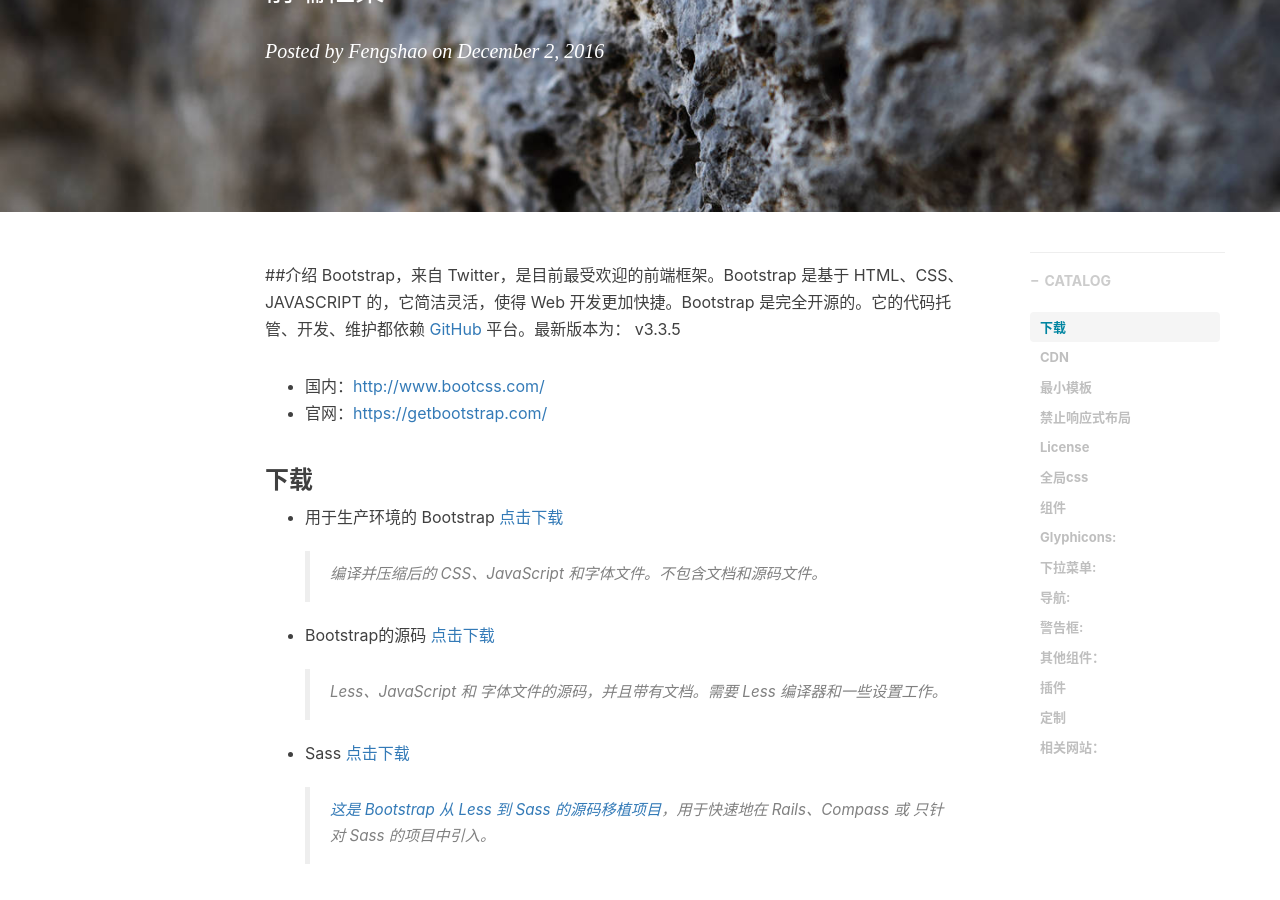
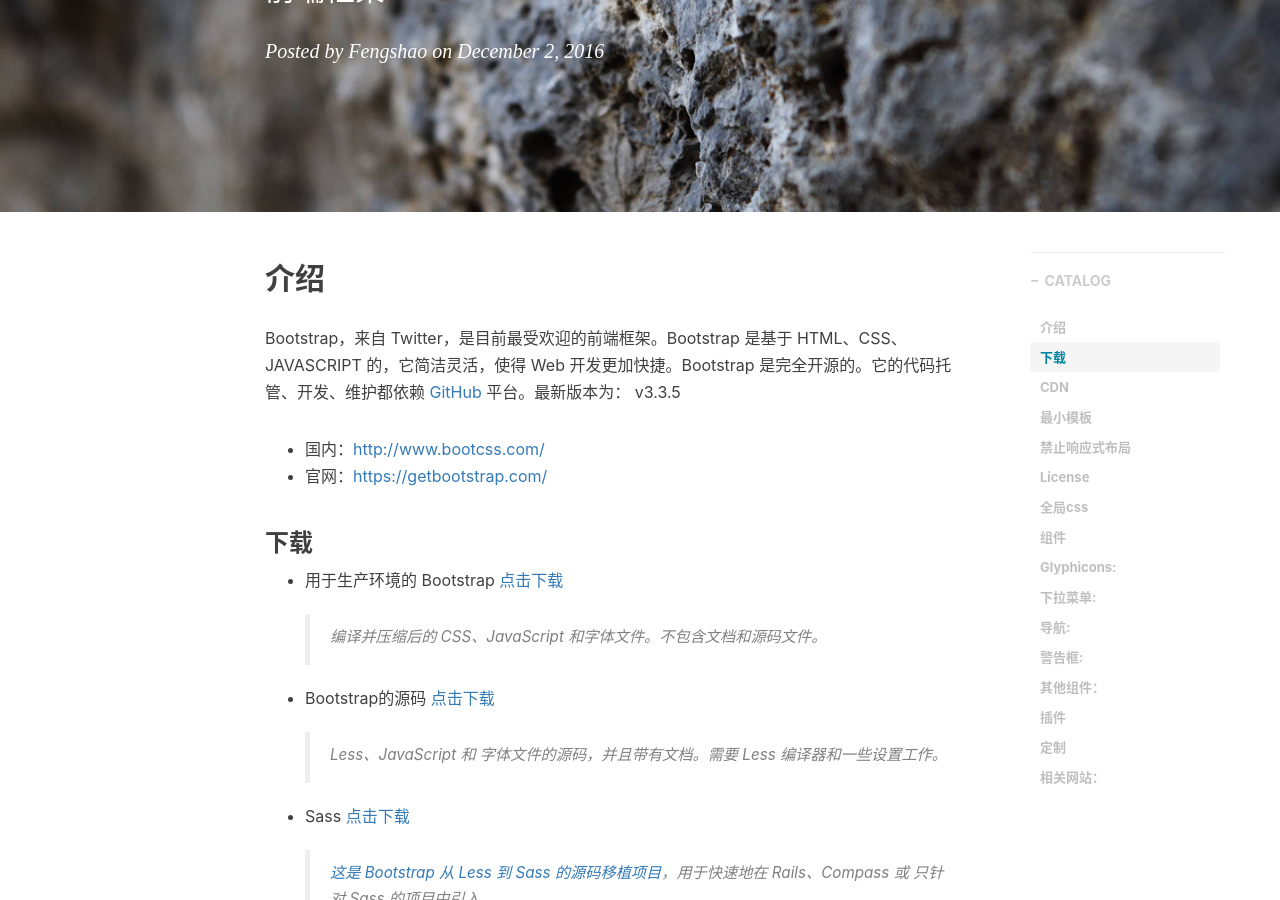
Before and after one commit to liushaofeng89/blog, a Jekyll site: the page built from _posts/2016-12-02-abc-of-bootstrap.markdown, in a window 1280 px wide and 900 px high, scrolled down 311 px. Built offline with Jekyll 4.4.1, drawn with Linux system fonts in a browser that asks for light colours; nearby versions of some CDN libraries; comment, search, counter and statistics services are not loaded; some of the changed text lies outside the part shown.

Commit message:
更新文章

````diff
--- a/_posts/2016-12-02-abc-of-bootstrap.markdown
+++ b/_posts/2016-12-02-abc-of-bootstrap.markdown
@@ -14,7 +14,7 @@
 ---
 
 
-##介绍
+## 介绍
 Bootstrap，来自 Twitter，是目前最受欢迎的前端框架。Bootstrap 是基于 HTML、CSS、JAVASCRIPT 的，它简洁灵活，使得 Web 开发更加快捷。Bootstrap 是完全开源的。它的代码托管、开发、维护都依赖 [GitHub](https://github.com/twbs/bootstrap "bootstrap@github") 平台。最新版本为： v3.3.5
 
 * 国内：[http://www.bootcss.com/](http://www.bootcss.com/)
@@ -88,7 +88,7 @@
 ```
 
 ### 禁止响应式布局
-1. 移除 此 CSS 文档中提到的设置浏览器视口（viewport）的标签：<meta>。
+1. 移除 此 CSS 文档中提到的设置浏览器视口（viewport）的标签：`<meta>`:
 ```html
 <meta name="viewport" content="width=device-width, initial-scale=1">
 ```
````
